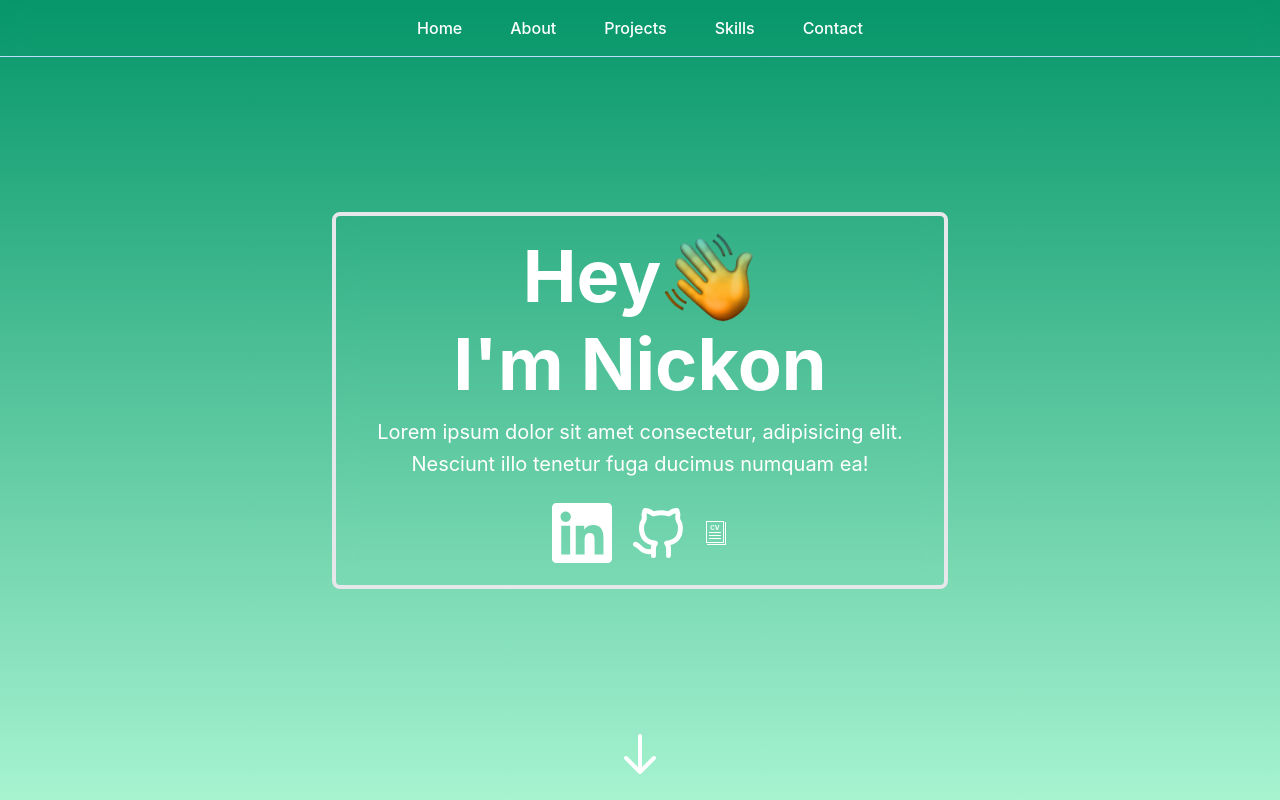
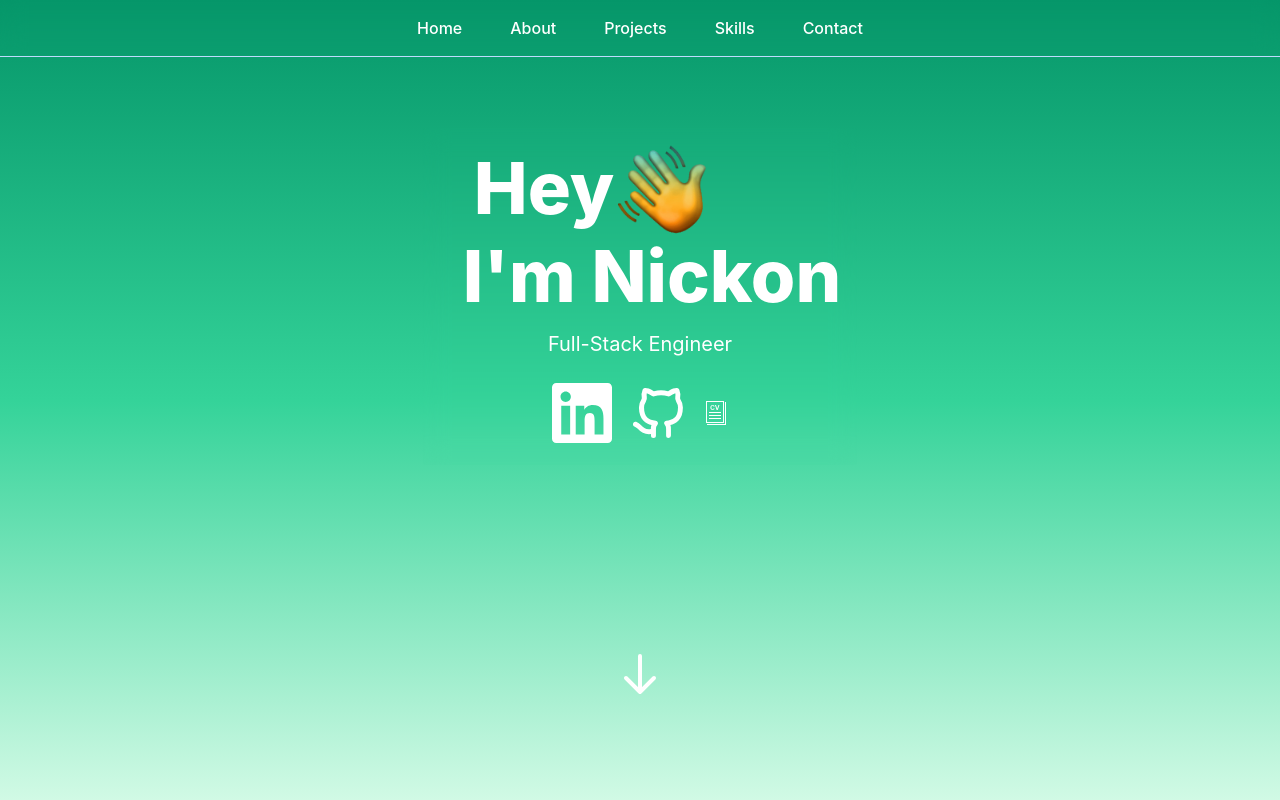
Before and after one commit to nickonbabaei/portfolio, a React (Create React App) app in the folder client/: page / in a window 1280 px wide. Shown: the top 800 px of the page. Built offline with nearby package versions, Linux system fonts and the light colour scheme.

Commit message:
changed homepage design once again

```diff
--- a/client/src/components/About.jsx
+++ b/client/src/components/About.jsx
@@ -3,7 +3,7 @@ import headshot from '../images/headshot-removebg.png'
 
 const About = () => {
     return (
-        <section class="text-gray-600 body-font bg-gradient-to-b from-emerald-200 via-emerald-100 to-emerald-50">
+        <section class="text-gray-600 body-font bg-gradient-to-b from-emerald-100 to-emerald-50">
             <div class='mb-8'>
                     <h1>About Me</h1>
                 </div>
--- a/client/src/components/Hero.jsx
+++ b/client/src/components/Hero.jsx
@@ -4,18 +4,18 @@ import heroGif from '../images/portGif2.gif'
 import waveGif from '../images/hey-wave2.gif'
 const Hero = () => {
     return (
-        <section className="bg-gradient-to-b from-emerald-600 to-emerald-200 text-white">
+        <section className="bg-gradient-to-b from-emerald-600 via-emerald-400 to-emerald-100 text-white">
             <div
-                className="mx-auto max-w-full px-4 py-32 flex h-screen items-center"
+                className="flex mx-auto max-w-full px-4 py-32 h-screen items-start"
                 // style={{ backgroundImage: `url(${heroGif})`, backgroundSize: 'cover' }}
             >
 
-                <div className="mx-auto max-w-3xl text-center backdrop-blur-md border-4 rounded-lg pb-8 pt-4 px-4">
-                    <div className='flex justify-center text-white font-bold text-7xl'>
+                <div className="mx-auto flex flex-col max-w-3xl text-center backdrop-blur-md pb-8 pt-4 px-4 md:grid md:">
+                    <div className='flex justify-center text-white font-extrabold text-5xl pr-20 sm:pr-24 sm:text-7xl'>
                         <h1 className='pt-2'>Hey</h1>
-                        <img src={waveGif} className='w-24'/>
+                        <img src={waveGif} className='w-16 sm:w-24'/>
                         </div>
-                        <h1 className='text-white font-bold text-7xl'>I'm Nickon</h1>
+                        <h1 className='text-white font-extrabold text-5xl sm:text-7xl sm:pl-6'>I'm Nickon</h1>
 
 
 
@@ -25,9 +25,8 @@ const Hero = () => {
 
 
 
-                    <p className="mx-auto mt-4 max-w-xl sm:text-xl/relaxed">
-                        Lorem ipsum dolor sit amet consectetur, adipisicing elit. Nesciunt illo
-                        tenetur fuga ducimus numquam ea!
+                    <p className="mx-auto mt-4 max-w-md sm:text-xl/relaxed">
+                        Full-Stack Engineer
                     </p>
 
                     <div className="mt-8 flex flex-wrap justify-center gap-4">
@@ -75,13 +74,14 @@ const Hero = () => {
 
                 </div>
 
-                <div className="absolute bottom-4 left-1/2 transform -translate-x-1/2">
+
+
+            </div>
+            <div className="absolute bottom-24 left-1/2 transform -translate-x-1/2">
                     <svg className="w-12 h-12 text-white animate-bounce" fill="none" stroke="currentColor" viewBox="0 0 24 24" xmlns="http://www.w3.org/2000/svg">
                         <path strokeLinecap="round" strokeLinejoin="round" strokeWidth={2} d="M19 14l-7 7m0 0l-7-7m7 7V3" />
                     </svg>
                 </div>
-
-            </div>
 
 
         </section>
```
